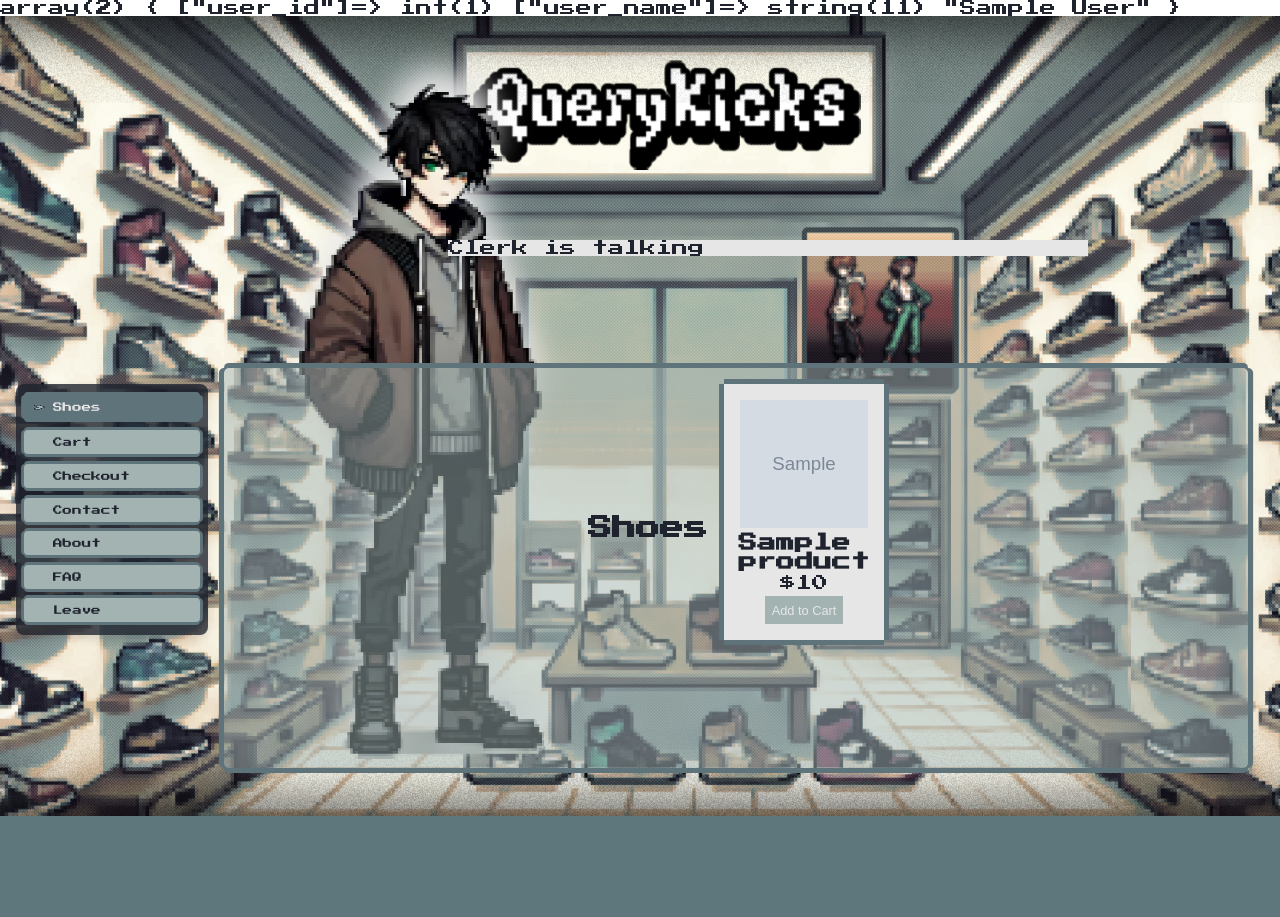
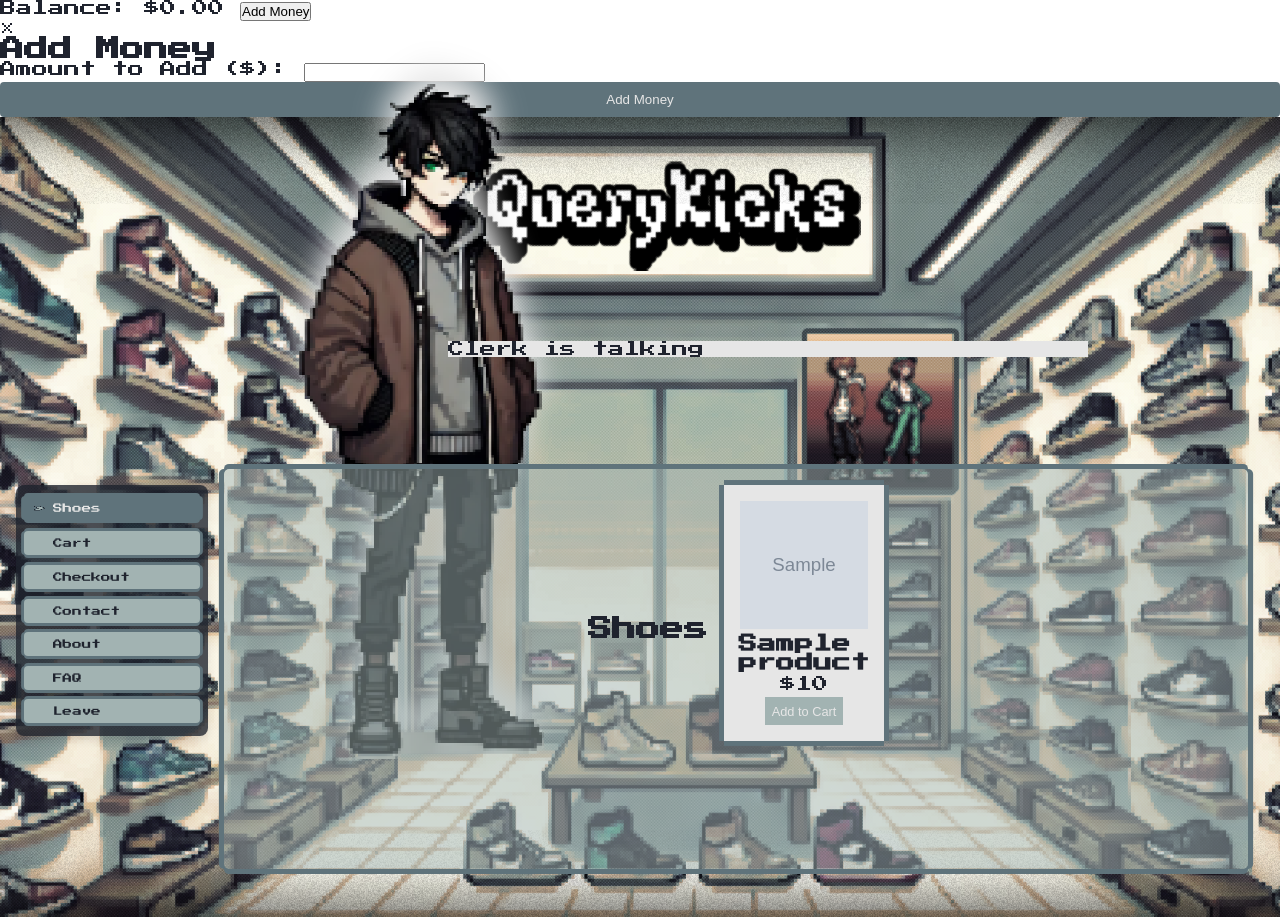
Before and after one commit to henrythedeveloper/QueryKicks, a PHP site: page / in a window 1280 px wide. Before the commit the page ends 816 px from the top, so only its background shows below. Run offline with PHP 8.4, Linux system fonts and the light colour scheme; the visitor is signed in with stand-in values (Sample User, id 1); tables that the repository leaves empty or names only in its code hold one stand-in row (values such as "Sample post"); grey boxes marked "Sample" are stand-in pictures.

Commit message:
add money management and checkout features, implement money modal, enhance cart functionality, and improve receipt handling

```diff
--- a/models/CartModel.php
+++ b/models/CartModel.php
@@ -95,4 +95,31 @@ class CartModel {
             return false;
         }
     }
+
+    public function clearCart($userId) {
+        try {
+            $this->db->beginTransaction();
+
+            // Get cart ID
+            $stmt = $this->db->prepare("SELECT id FROM carts WHERE user_id = :user_id");
+            $stmt->execute(['user_id' => $userId]);
+            $cart = $stmt->fetch(PDO::FETCH_ASSOC);
+
+            if ($cart) {
+                // Delete cart items
+                $stmt = $this->db->prepare("DELETE FROM cart_items WHERE cart_id = :cart_id");
+                $stmt->execute(['cart_id' => $cart['id']]);
+
+                $this->db->commit();
+                return true;
+            }
+
+            return true; // Return true if no cart exists
+
+        } catch (PDOException $e) {
+            $this->db->rollBack();
+            error_log('Error clearing cart: ' . $e->getMessage());
+            return false;
+        }
+    }
 }
--- a/models/UserModel.php
+++ b/models/UserModel.php
@@ -6,11 +6,99 @@ class UserModel {
         $this->db = Database::connect(); // Assumes you have a Database class for connections
     }
 
+    public function getUserMoney($userId) {
+        try {
+            $stmt = $this->db->prepare("SELECT money FROM users WHERE id = :user_id");
+            $stmt->execute(['user_id' => $userId]);
+            $result = $stmt->fetch(PDO::FETCH_ASSOC);
+            return $result ? floatval($result['money']) : 0.00;
+        } catch (PDOException $e) {
+            error_log('Error getting user money: ' . $e->getMessage());
+            return 0.00;
+        }
+    }
+
+    public function updateUserMoney($userId, $newAmount) {
+        $stmt = $this->db->prepare("UPDATE users SET money = :amount WHERE id = :user_id");
+        return $stmt->execute([
+            'amount' => $newAmount,
+            'user_id' => $userId
+        ]);
+    }
+
+    public function canAffordPurchase($userId, $amount) {
+        $currentMoney = $this->getUserMoney($userId);
+        return $currentMoney >= $amount;
+    }
+
     public function getUserByEmail($email) {
         $stmt = $this->db->prepare("SELECT * FROM users WHERE email = :email");
         $stmt->bindParam(':email', $email);
         $stmt->execute();
         return $stmt->fetch(PDO::FETCH_ASSOC);
+    }
+
+    public function processPurchase($userId, $amount) {
+        try {
+            $this->db->beginTransaction();
+
+            // Get current balance
+            $currentMoney = $this->getUserMoney($userId);
+            if ($currentMoney < $amount) {
+                $this->db->rollBack();
+                return false;
+            }
+
+            // Update balance
+            $newAmount = $currentMoney - $amount;
+            $stmt = $this->db->prepare("UPDATE users SET money = :amount WHERE id = :user_id");
+            $success = $stmt->execute([
+                'amount' => $newAmount,
+                'user_id' => $userId
+            ]);
+
+            if ($success) {
+                $this->db->commit();
+                return true;
+            }
+
+            $this->db->rollBack();
+            return false;
+
+        } catch (PDOException $e) {
+            $this->db->rollBack();
+            error_log('Error processing purchase: ' . $e->getMessage());
+            return false;
+        }
+    }
+
+    public function addMoney($userId, $amount) {
+        try {
+            $this->db->beginTransaction();
+
+            // Get current balance
+            $currentMoney = $this->getUserMoney($userId);
+            $newAmount = $currentMoney + $amount;
+
+            // Update balance
+            $stmt = $this->db->prepare("UPDATE users SET money = :amount WHERE id = :user_id");
+            $success = $stmt->execute([
+                'amount' => $newAmount,
+                'user_id' => $userId
+            ]);
+
+            if ($success) {
+                $this->db->commit();
+                return true;
+            } else {
+                $this->db->rollBack();
+                return false;
+            }
+        } catch (PDOException $e) {
+            $this->db->rollBack();
+            error_log('Error adding money: ' . $e->getMessage());
+            return false;
+        }
     }
 
     public function createUser($name, $email, $password) {
--- /dev/null
+++ b/public/js/checkout.js
@@ -0,0 +1,55 @@
+function processCheckout() {
+    if (!confirm('Are you sure you want to proceed with checkout?')) {
+        return;
+    }
+
+    // Show loading state
+    const checkoutBtn = document.querySelector('.checkout-btn');
+    const originalText = checkoutBtn.textContent;
+    checkoutBtn.textContent = 'Processing...';
+    checkoutBtn.disabled = true;
+
+    fetch('index.php?controller=CartController&action=processCheckout', {
+        method: 'POST',
+        headers: {
+            'Content-Type': 'application/x-www-form-urlencoded',
+        }
+    })
+    .then(response => response.json())
+    .then(data => {
+        if (data.success) {
+            // Update user's balance display
+            const balanceDisplay = document.querySelector('.user-money span');
+            if (balanceDisplay) {
+                balanceDisplay.textContent = `Balance: $${parseFloat(data.newBalance).toFixed(2)}`;
+            }
+
+            // Download receipt if provided
+            if (data.receiptUrl) {
+                window.location.href = data.receiptUrl;
+            }
+
+            // Clear cart display and show empty message
+            const cartContent = document.querySelector('.cart-items');
+            if (cartContent) {
+                cartContent.innerHTML = '<p>Your cart is empty!</p>';
+            }
+
+            // Hide checkout button
+            checkoutBtn.style.display = 'none';
+
+            alert('Purchase successful! Your receipt will download automatically.');
+        } else {
+            alert(data.message || 'Error processing checkout');
+        }
+    })
+    .catch(error => {
+        console.error('Error:', error);
+        alert('Error processing checkout. Please try again.');
+    })
+    .finally(() => {
+        // Reset button state
+        checkoutBtn.textContent = originalText;
+        checkoutBtn.disabled = false;
+    });
+}
--- a/public/js/main.js
+++ b/public/js/main.js
@@ -5,3 +5,5 @@ import './modal.js';
 import './navbar.js';
 import './logout.js';
 import './cart.js';
+import './money.js';
+import './checkout.js';
--- /dev/null
+++ b/public/js/money.js
@@ -0,0 +1,83 @@
+document.addEventListener('DOMContentLoaded', function() {
+    const moneyModal = document.getElementById('addMoneyModal');
+    const moneyModalClose = document.querySelector('.money-modal-close');
+    const addMoneyForm = document.getElementById('addMoneyForm');
+
+    window.openMoneyModal = function() {
+        moneyModal.style.display = 'block';
+    }
+
+    window.closeMoneyModal = function() {
+        moneyModal.style.display = 'none';
+    }
+
+    if (moneyModalClose) {
+        moneyModalClose.onclick = closeMoneyModal;
+    }
+
+    window.addEventListener('click', function(event) {
+        if (event.target === moneyModal) {
+            closeMoneyModal();
+        }
+    });
+
+    if (addMoneyForm) {
+        addMoneyForm.addEventListener('submit', async function(e) {
+            e.preventDefault();
+
+            const amountInput = document.getElementById('amount');
+            const amount = parseFloat(amountInput.value);
+
+            if (isNaN(amount) || amount <= 0) {
+                alert('Please enter a valid amount greater than 0');
+                return;
+            }
+
+            const submitBtn = addMoneyForm.querySelector('button[type="submit"]');
+            const originalBtnText = submitBtn.textContent;
+            submitBtn.textContent = 'Processing...';
+            submitBtn.disabled = true;
+
+            try {
+                const response = await fetch('index.php?controller=UserController&action=updateMoney', {
+                    method: 'POST',
+                    headers: {
+                        'Content-Type': 'application/x-www-form-urlencoded',
+                    },
+                    body: new URLSearchParams({
+                        amount: amount.toFixed(2)
+                    })
+                });
+
+                // Log the raw response for debugging
+                const responseText = await response.text();
+                console.log('Raw response:', responseText);
+
+                // Try to parse the response as JSON
+                let data;
+                try {
+                    data = JSON.parse(responseText);
+                } catch (error) {
+                    console.error('JSON parse error:', error);
+                    throw new Error('Invalid server response');
+                }
+
+                if (data.success) {
+                    const balanceDisplay = document.querySelector('.user-money span');
+                    balanceDisplay.textContent = `Balance: $${parseFloat(data.newBalance).toFixed(2)}`;
+                    addMoneyForm.reset();
+                    closeMoneyModal();
+                    alert('Money added successfully!');
+                } else {
+                    throw new Error(data.message || 'Error adding money');
+                }
+            } catch (error) {
+                console.error('Error:', error);
+                alert(`Error: ${error.message}`);
+            } finally {
+                submitBtn.textContent = originalBtnText;
+                submitBtn.disabled = false;
+            }
+        });
+    }
+});
--- /dev/null
+++ b/public/scss/components/_money.scss
@@ -0,0 +1,79 @@
+// Money modal specific styles
+.money-modal {
+    display: none;
+    position: fixed;
+    z-index: 1000;
+    left: 0;
+    top: 0;
+    width: 100%;
+    height: 100%;
+    background-color: rgba(0, 0, 0, 0.5);
+}
+
+.money-modal-content {
+    background-color: $color-lighter;
+    margin: 15% auto;
+    padding: 2em;
+    border-radius: 8px;
+    width: 90%;
+    max-width: 400px;
+    position: relative;
+    box-shadow: 0 4px 6px rgba(0, 0, 0, 0.1);
+
+    h2 {
+        margin-bottom: 1em;
+        color: $color-darker;
+    }
+
+    .form-group {
+        margin-bottom: 1em;
+
+        label {
+            display: block;
+            margin-bottom: 0.5em;
+            color: $color-darker;
+        }
+
+        input {
+            width: 100%;
+            padding: 0.5em;
+            border: 1px solid $color-medium;
+            border-radius: 4px;
+            font-size: 1em;
+
+            &:focus {
+                outline: none;
+                border-color: $color-darker;
+            }
+        }
+    }
+
+    .submit-btn {
+        width: 100%;
+        padding: 0.8em;
+        background-color: $color-medium;
+        color: $color-lighter;
+        border: none;
+        border-radius: 4px;
+        cursor: pointer;
+        transition: background-color 0.3s ease;
+
+        &:hover {
+            background-color: darken($color-medium, 10%);
+        }
+    }
+}
+
+.money-modal-close {
+    position: absolute;
+    right: 1em;
+    top: 0.5em;
+    font-size: 1.5em;
+    cursor: pointer;
+    color: $color-medium;
+    transition: color 0.3s ease;
+
+    &:hover {
+        color: $color-darker;
+    }
+}
--- a/views/layouts/header.php
+++ b/views/layouts/header.php
@@ -1,6 +1,14 @@
 <?php
-var_dump($_SESSION); // Check session contents
+require_once 'models/UserModel.php';
+
+$userModel = new UserModel();
+$userMoney = 0;
+
+if (isset($_SESSION['user_id'])) {
+    $userMoney = $userModel->getUserMoney($_SESSION['user_id']);
+}
 ?>
+
 <!DOCTYPE html>
 <html lang="en">
 <head>
@@ -10,3 +18,22 @@ var_dump($_SESSION); // Check session contents
     <link href="https://fonts.googleapis.com/css?family=Press+Start+2P" rel="stylesheet">
 </head>
 <body>
+<div class="user-money">
+    <span>Balance: $<?= number_format($userMoney, 2) ?></span>
+    <button class="add-money-btn" onclick="openMoneyModal()">Add Money</button>
+</div>
+
+<!-- Money Modal -->
+<div id="addMoneyModal" class="money-modal">
+    <div class="money-modal-content">
+        <span class="money-modal-close">&times;</span>
+        <h2>Add Money</h2>
+        <form id="addMoneyForm" novalidate>
+            <div class="form-group">
+                <label for="amount">Amount to Add ($):</label>
+                <input type="number" id="amount" name="amount" min="1" step="0.01" required>
+            </div>
+            <button type="submit" class="submit-btn">Add Money</button>
+        </form>
+    </div>
+</div>
--- a/views/store/cart.php
+++ b/views/store/cart.php
@@ -1,26 +1,95 @@
 <div class="cart-wrapper">
+    <div class="cart-header">
         <h2>Your Cart</h2>
         <?php if (!empty($cartItems)): ?>
+            <button class="checkout-btn" onclick="processCheckout()">Checkout</button>
+        <?php endif; ?>
+    </div>
+
+    <?php if (!empty($cartItems)): ?>
         <div class="cart-items">
-            <?php foreach ($cartItems as $item): ?>
+            <?php
+            $total = 0;
+            foreach ($cartItems as $item):
+                $itemTotal = $item['price'] * $item['quantity'];
+                $total += $itemTotal;
+            ?>
                 <div class="cart-item">
-                    <div class="item-top-section">
                     <img src="<?= htmlspecialchars($item['image_url']) ?>"
                          alt="<?= htmlspecialchars($item['name']) ?>">
                     <div class="cart-item-details">
                         <h3><?= htmlspecialchars($item['name']) ?></h3>
                         <p>Price: $<?= htmlspecialchars($item['price']) ?></p>
                         <p>Quantity: <?= htmlspecialchars($item['quantity']) ?></p>
-                        </div>
-                    </div>
                         <button class="remove-from-cart"
                                 data-id="<?= htmlspecialchars($item['cart_item_id']) ?>">
                             Remove
                         </button>
                     </div>
+                </div>
             <?php endforeach; ?>
+            <div class="cart-total">
+                <h3>Total: $<?= number_format($total, 2) ?></h3>
+            </div>
         </div>
     <?php else: ?>
         <p>Your cart is empty!</p>
     <?php endif; ?>
 </div>
+
+<script>
+function processCheckout() {
+    if (!confirm('Are you sure you want to proceed with checkout?')) {
+        return;
+    }
+
+    // Show loading state
+    const checkoutBtn = document.querySelector('.checkout-btn');
+    const originalText = checkoutBtn.textContent;
+    checkoutBtn.textContent = 'Processing...';
+    checkoutBtn.disabled = true;
+
+    fetch('index.php?controller=CartController&action=processCheckout', {
+        method: 'POST',
+        headers: {
+            'Content-Type': 'application/x-www-form-urlencoded',
+        }
+    })
+    .then(response => response.json())
+    .then(data => {
+        if (data.success) {
+            // Update user's balance display
+            const balanceDisplay = document.querySelector('.user-money span');
+            if (balanceDisplay) {
+                balanceDisplay.textContent = `Balance: $${parseFloat(data.newBalance).toFixed(2)}`;
+            }
+
+            // Download receipt if provided
+            if (data.receiptUrl) {
+                window.location.href = data.receiptUrl;
+            }
+
+            // Clear cart display and show empty message
+            const cartWrapper = document.querySelector('.cart-wrapper');
+            if (cartWrapper) {
+                cartWrapper.innerHTML = '<div class="cart-header"><h2>Your Cart</h2></div><p>Your cart is empty!</p>';
+            }
+
+            alert('Purchase successful! Your receipt will download automatically.');
+        } else {
+            alert(data.message || 'Error processing checkout');
+        }
+    })
+    .catch(error => {
+        console.error('Error:', error);
+        alert('Error processing checkout. Please try again.');
+    })
+    .finally(() => {
+        // Reset button state
+        if (checkoutBtn) {
+            checkoutBtn.textContent = originalText;
+            checkoutBtn.disabled = false;
+        }
+    });
+}
+</script>
```
Also changed, not shown: TODO.md (added, +2 -0 lines), controllers/CartController.php (+101 -0 lines), controllers/UserController.php (+44 -11 lines), public/scss/layout/_cart.scss (+29 -4 lines), public/scss/styles.css (+25 -4 lines), receipts/receipt_1731731923.txt (added, +13 -0 lines), 1 other file. Lines whose indentation alone changed are shown as unchanged.
